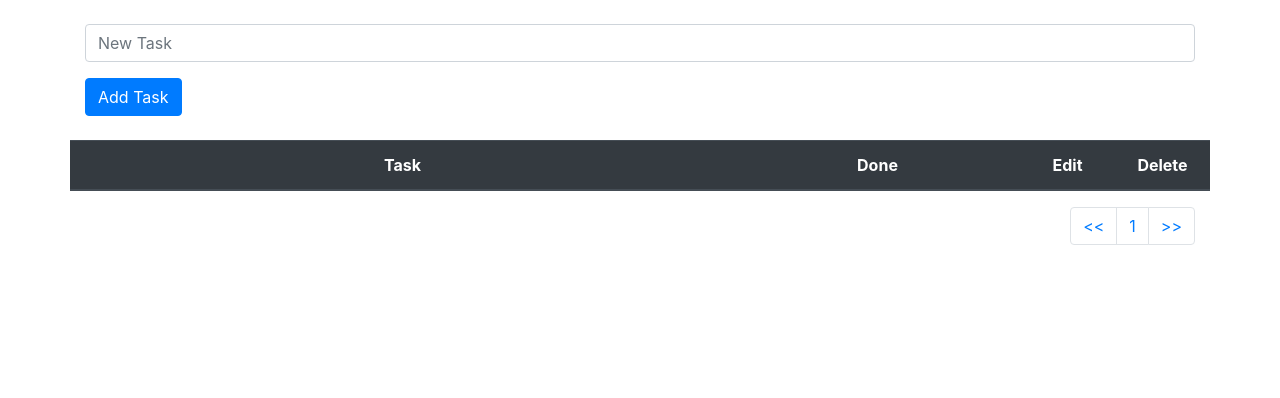
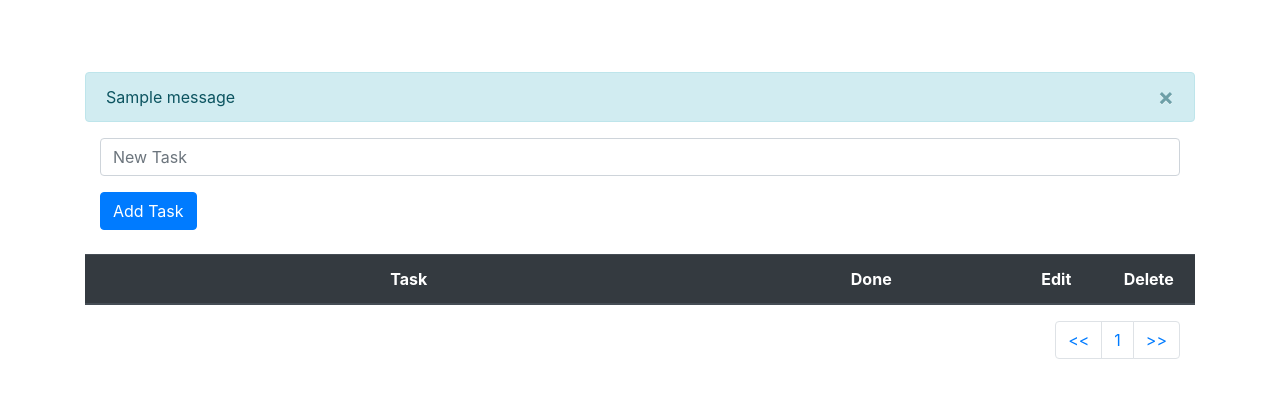
Before and after one commit to SothyLorn/taskmate, a Django app: page /todolist/ in a window 1280 px wide. Shown: the part 90-488 px from the top of the page. Run offline with Django 3.2, Linux system fonts and the light colour scheme; a user stored in the database is signed in; data comes from the database, SQL or seed files in the repository; one stand-in notice (Sample message) is shown; lists and menus that the app fills with data are empty; some libraries are stand-ins or nearby versions.

Commit message:
add restriction page

```diff
--- a/todolist_app/templates/edit.html
+++ b/todolist_app/templates/edit.html
@@ -5,6 +5,7 @@
 {% block content %}
     </br>
     <div class="container">
+        {% if task_obj.manage == request.user %}
             <form method="POST">
                 {% csrf_token %}
                 <div class="form-group">
@@ -13,5 +14,9 @@
                 </div>
                 <button type="submit" class="btn btn-primary">Update Task</button>
             </form>
+        {% else %}
+            <p>Access Denied.</p>
+        {% endif %}
+
     </div>
 {% endblock content %}
--- a/todolist_app/templates/todolist.html
+++ b/todolist_app/templates/todolist.html
@@ -5,6 +5,17 @@
 
 {% block content %}
     </br>
+    <div class="container mt-5">
+        {% if messages %}
+            {% for message in messages%}
+                <div class="alert alert-info alert-dismissible fade show" role="alert">
+                {{message}}
+                <button type="button" class="close" data-dismiss="alert" aria-label="Close">
+                    <span aria-hidden="true">&times;</span>
+                </button>
+            {% endfor %}
+        {% endif %}
+    </div>
     <div class="container">
         <form method="POST">
             {% csrf_token %}
--- a/todolist_app/views.py
+++ b/todolist_app/views.py
@@ -2,6 +2,7 @@ from django.shortcuts import render,redirect
 from django.http import HttpResponse
 from .models import Task
 from .forms import TaskForm
+from django.contrib import messages
 from django.core.paginator import Paginator
 from django.contrib.auth.decorators import login_required
 
@@ -24,7 +25,10 @@ def todolist(request):
 @login_required
 def delete_task(request,task_id):
     task = Task.objects.get(pk=task_id)
-    task.delete()
+    if task.manage == request.user:
+        task.delete()
+    else:
+        messages.error(request,("Access Denied.!!!"))
     return redirect('todolist')
 @login_required
 def edit_task(request,task_id):
@@ -40,8 +44,11 @@ def edit_task(request,task_id):
 @login_required
 def complete_task(request,task_id):
     task = Task.objects.get(pk=task_id)
-    task.done = True
-    task.save()
+    if task.manage == request.user:
+        task.done = True
+        task.save()
+    else:
+        messages.error(request,("Access Denied.!!!"))
     return redirect('todolist')
 @login_required
 def pending_task(request,task_id):
```
Lines whose indentation alone changed are shown as unchanged.
